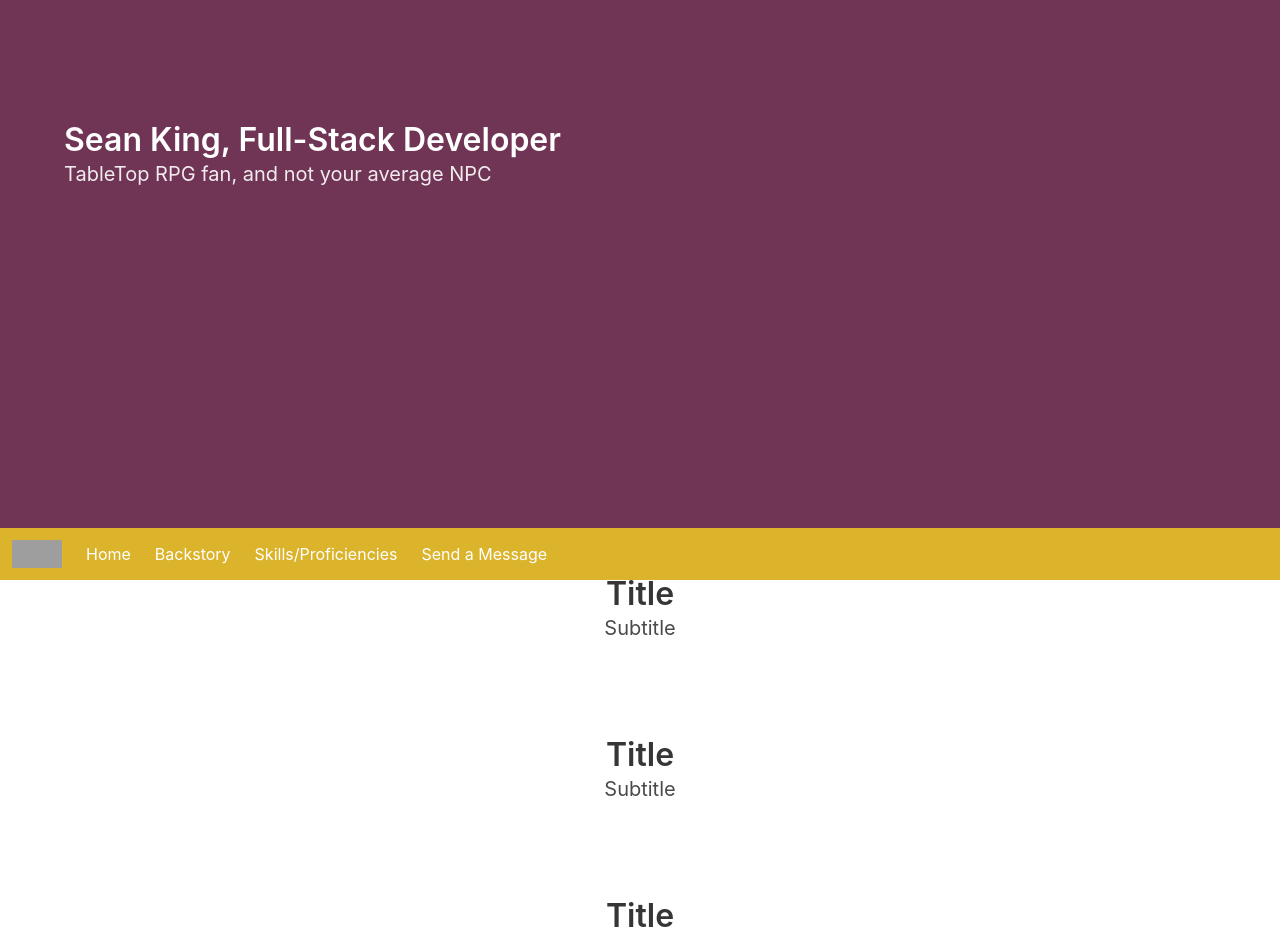
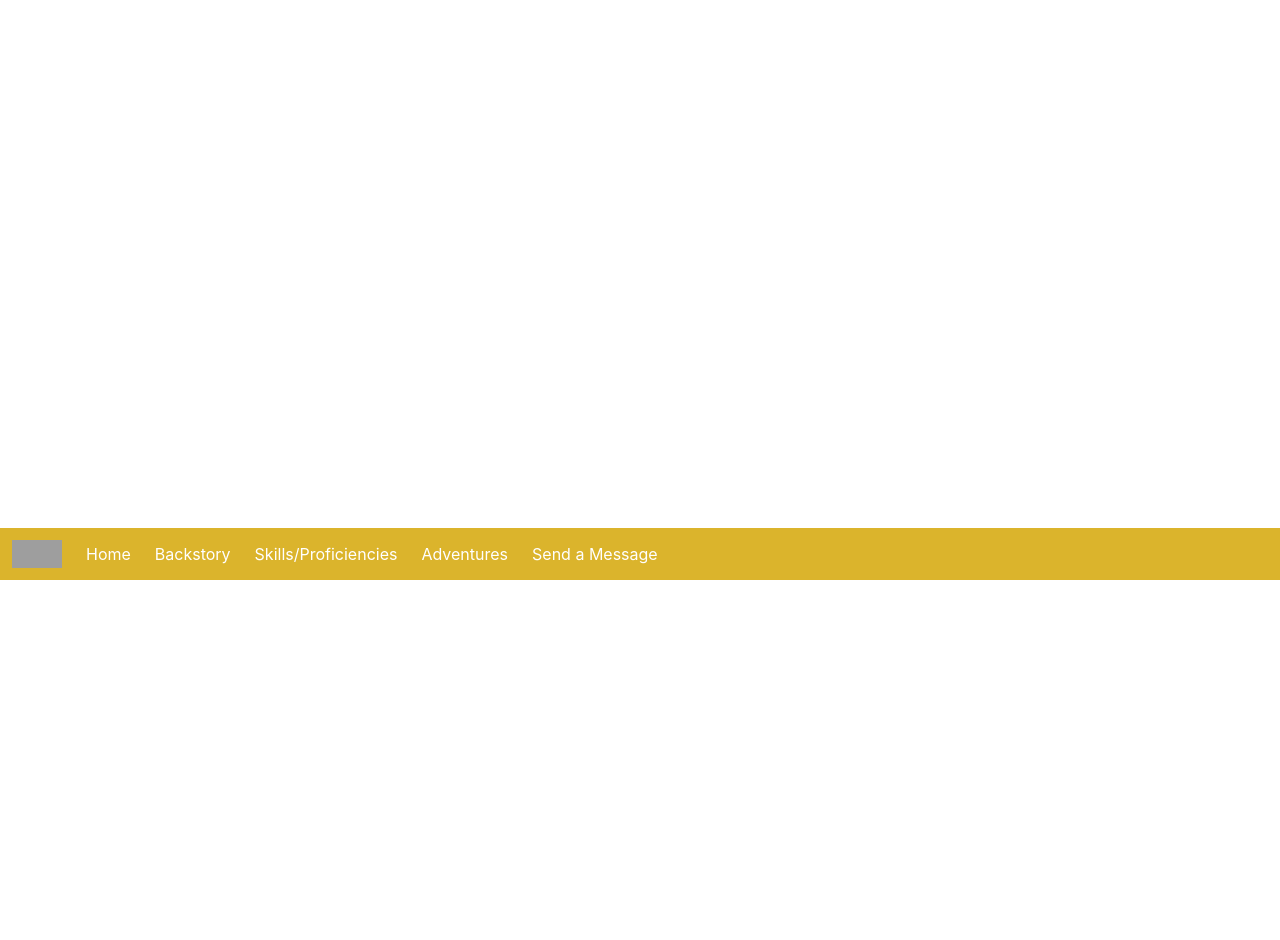
Before and after one commit to seanianking/MrKingsPortfolio, a React (Create React App) app: page /Adventures in a window 1280 px wide. Shown: the part 220-1160 px from the top of the page. After the commit the page ends 800 px from the top, so only its background shows below. Built offline with nearby package versions, Linux system fonts and the light colour scheme; grey boxes are pictures that could not be loaded.

Commit message:
working on context to render quickview

```diff
--- a/package.json
+++ b/package.json
@@ -11,6 +11,7 @@
     "express": "^4.17.1",
     "react": "^16.13.1",
     "react-dom": "^16.13.1",
+    "react-router-dom": "^5.2.0",
     "react-scripts": "3.4.1"
   },
   "scripts": {
--- a/public/index.html
+++ b/public/index.html
@@ -2,7 +2,7 @@
 <html lang="en">
   <head>
     <meta charset="utf-8" />
-    <link rel="icon" href="%PUBLIC_URL%/favicon.ico" />
+    <link rel="icon" href="./favicon.ico" />
     <meta name="viewport" content="width=device-width, initial-scale=1" />
     <meta name="theme-color" content="#000000" />
     <meta
--- a/src/App.js
+++ b/src/App.js
@@ -1,19 +1,22 @@
 import React from 'react';
+import { BrowserRouter as Router, Route } from "react-router-dom"
 import './index.js';
-import Landing from './components/pages/Landing.js';
-import Backstory from './components/pages/Backstory.js';
-import Adventures from './components/pages/Adventures.js';
-import SkillsProficiencies from './components/pages/SkillsProficiencies.js';
+import Landing from './pages/Landing.js';
+import Backstory from './pages/Backstory';
+import Adventures from './pages/Adventures';
+import SkillsProficiencies from './pages/SkillsProficiencies';
+import CastMessage from './components/CastMessage.js';
 
 
 function App() {
   return (
-    <div className="App">
-      <Landing/>
-      <Backstory/>
-      <Adventures/>
-      <SkillsProficiencies/>
-    </div>
+    <Router>
+      <Route exact path="/" component={Landing}/>
+      <Route exact path="/Backstory" component={Backstory}/>
+      <Route exact path="/Adventures" component={Adventures}/>
+      <Route exact path="/SkillsProficiencies" component={SkillsProficiencies}/>
+      <CastMessage/>
+    </Router>
   );
 }
 
--- a/src/components/pages/Backstory.js
+++ b/src/components/AdventuresBody.js
@@ -1,6 +1,6 @@
 import React from 'react'
 
-function Backstory() {
+function AdventuresBody() {
     return (
         <div>
             <div class="hero-body">
@@ -13,4 +13,4 @@ function Backstory() {
     )
 }
 
-export default Backstory
+export default AdventuresBody;
--- a/src/components/pages/Adventures.js
+++ b/src/components/BackstoryBody.js
@@ -1,6 +1,6 @@
 import React from 'react'
 
-function Adventures() {
+function BackstoryBody() {
     return (
         <div>
             <div class="hero-body">
@@ -13,4 +13,4 @@ function Adventures() {
     )
 }
 
-export default Adventures
+export default BackstoryBody;
--- /dev/null
+++ b/src/components/CastMessage.js
@@ -0,0 +1,11 @@
+import React from 'react'
+
+function CastMessage() {
+    return (
+        <div>
+
+        </div>
+    )
+}
+
+export default CastMessage
--- a/src/components/pages/SkillsProficiencies.js
+++ b/src/components/SkillsProficienciesBody.js
@@ -1,9 +1,9 @@
 import React from 'react'
 
-function SkillsProficiencies() {
+function SkillsProficienciesBody() {
     return (
         <div>
-            <div class="hero-body">
+            <div class="hero-body is-primary">
                 <div class="container has-text-centered">
                     <h1 class="title">Title</h1>
                     <h2 class="subtitle">Subtitle</h2>
@@ -13,4 +13,4 @@ function SkillsProficiencies() {
     )
 }
 
-export default SkillsProficiencies
+export default SkillsProficienciesBody;
--- a/src/components/navbar.js
+++ b/src/components/navbar.js
@@ -1,6 +1,9 @@
-import React from 'react'
+import React, {useContext} from 'react'
+import { CastMessageContext } from '../pages/Adventures'
 
 function Navbar() {
+    const {handleMessageCasting, gifState} = useContext(CastMessageContext);
+
     return (
         <div>
             <nav className="navbar is-fixed-bottom is-primary" role="navigation" aria-label="main navigation">
@@ -15,8 +18,9 @@ function Navbar() {
                     <a href='/' className="navbar-item">Home</a>
                     <a href='/Backstory' className="navbar-item">Backstory</a>
                     <a href='/SkillsProficiencies' className="navbar-item">Skills/Proficiencies</a>
+                    <a href='/Adventures' className="navbar-item">Adventures</a>
                     <hr className="navbar-divider"/>
-                    <a className="navbar-item">Send a Message</a>
+                    <a className="navbar-item" href='' onClick={handleMessageCasting}>Send a Message</a>
                 </div>
 
             </nav>
--- /dev/null
+++ b/src/pages/Adventures.js
@@ -0,0 +1,28 @@
+import React, {useState} from 'react'
+import AdventuresBody from '../components/AdventuresBody'
+import Navbar from '../components/navbar'
+
+export const CastMessageContext = React.createContext({
+});
+
+function Adventures() {
+    const [castState, setCastState] = useState(true);
+
+    const handleMessageCasting = e => {
+        e.preventDefault();
+        console.log('ready to cast');
+        setCastState(!castState);
+    }
+
+
+    return (
+            <CastMessageContext.Provider value = {{
+                handleMessageCasting, castState
+            }}>
+            <AdventuresBody/>
+            <Navbar/>
+            </CastMessageContext.Provider>
+    )
+}
+
+export default Adventures
--- /dev/null
+++ b/src/pages/Backstory.js
@@ -0,0 +1,14 @@
+import React from 'react'
+import Navbar from '../components/navbar'
+import BackstoryBody from '../components/BackstoryBody'
+
+function Backstory() {
+    return (
+        <div>
+            <Navbar/>
+            <BackstoryBody/>
+        </div>
+    )
+}
+
+export default Backstory
--- a/src/components/pages/Landing.js
+++ b/src/pages/Landing.js
@@ -1,6 +1,6 @@
 import React from 'react'
-import Navbar from '../navbar'
-import LandingBody from '../LandingBody'
+import Navbar from '../components/navbar'
+import LandingBody from '../components/LandingBody'
 
 export default function Landing() {
     return (
--- /dev/null
+++ b/src/pages/SkillsProficiencies.js
@@ -0,0 +1,14 @@
+import React from 'react'
+import Navbar from '../components/navbar'
+import SkillsProficienciesBody from '../components/SkillsProficienciesBody'
+
+function SkillsProficiencies() {
+    return (
+        <div>
+            <Navbar/>
+            <SkillsProficienciesBody/>
+        </div>
+    )
+}
+
+export default SkillsProficiencies
```
Also changed, not shown: 1 other file (tests, documents, lock files or other folders).
